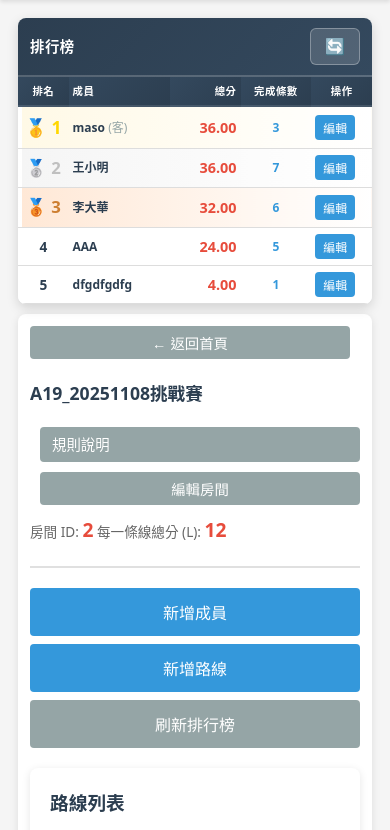
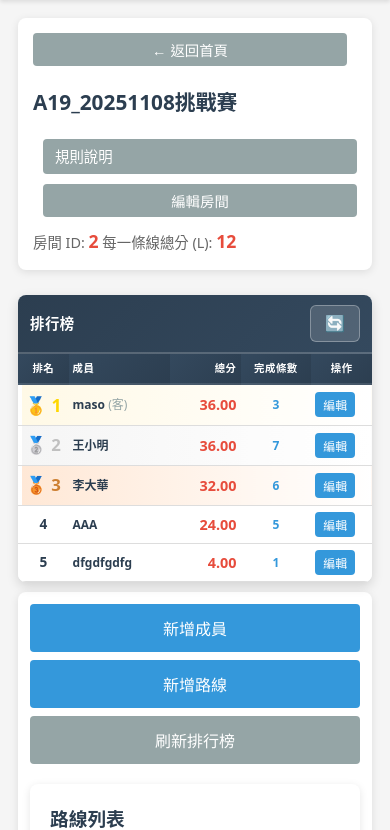
Before and after one commit to Kaimin018/Climbing_score_counter, a Django app: page /leaderboard/2/ in a window 390 px wide. Shown: the part 132-962 px from the top of the page. Run offline with Django 4.2, Linux system fonts and the light colour scheme; data comes from the database, SQL or seed files in the repository.

Commit message:
feat: add mobile room header for leaderboard and adjust styles
- Introduced a new mobile-specific room header in `leaderboard.html` to enhance user experience on mobile devices, displaying room information prominently.
- Updated CSS in `style.css` to hide the desktop room header on mobile and style the mobile header for better visibility and usability.
- Implemented JavaScript updates to synchronize room information between desktop and mobile views, ensuring consistent data display.

```diff
--- a/static/css/style.css
+++ b/static/css/style.css
@@ -350,6 +350,11 @@ body {
     height: auto;
     border-radius: 4px;
     box-shadow: 0 2px 4px rgba(0,0,0,0.1);
+}
+
+/* 桌面端隱藏移動端標題 */
+.room-header-mobile {
+    display: none;
 }
 
 .room-header {
@@ -1526,8 +1531,48 @@ tbody tr:hover {
         padding: 15px;
     }
 
+    /* 移動端房間標題（顯示在排行榜上方） */
+    .room-header-mobile {
+        display: block;
+        background: white;
+        border-radius: 8px;
+        padding: 15px;
+        box-shadow: 0 2px 8px rgba(0,0,0,0.1);
+        order: -2; /* 顯示在排行榜之前 */
+        margin-bottom: 15px;
+    }
+
+    .room-header-mobile .header-top {
+        flex-direction: column;
+        gap: 10px;
+        align-items: stretch;
+    }
+
+    .room-header-mobile .header-top h2 {
+        font-size: 1.3rem;
+        margin: 10px 0;
+        color: #2c3e50;
+    }
+
+    .room-header-mobile .room-info {
+        flex-direction: column;
+        gap: 8px;
+        font-size: 0.9rem;
+        margin-top: 10px;
+        color: #666;
+    }
+
+    .room-header-mobile .room-info span {
+        margin-left: 0 !important;
+    }
+
+    .room-header-mobile .room-info strong {
+        color: #e74c3c;
+        font-size: 1.1rem;
+    }
+
     .room-header {
-        margin-bottom: 20px;
+        display: none; /* 移動端隱藏桌面版標題 */
     }
 
     .header-top {
--- a/templates/leaderboard.html
+++ b/templates/leaderboard.html
@@ -5,6 +5,26 @@
 
 {% block content %}
 <div class="leaderboard-layout">
+    <!-- 移動端房間標題（顯示在排行榜上方） -->
+    <div class="room-header-mobile" id="roomHeaderMobile">
+        <div class="header-top">
+            <button class="btn btn-secondary btn-small" onclick="goHome()" style="margin-right: 10px;">
+                ← 返回首頁
+            </button>
+            <h2 id="roomNameMobile" style="flex: 1;">載入中...</h2>
+            <a href="/rules/" class="btn btn-secondary btn-small" style="margin-left: 10px; text-decoration: none; display: inline-block;">
+                規則說明
+            </a>
+            <button class="btn btn-secondary btn-small" onclick="showEditRoomModal()" style="margin-left: 10px;">
+                編輯房間
+            </button>
+        </div>
+        <div class="room-info">
+            <span>房間 ID: <strong id="roomIdDisplayMobile">-</strong></span>
+            <span style="margin-left: 20px;">每一條線總分 (L): <strong id="standardLineScoreMobile">-</strong></span>
+        </div>
+    </div>
+
     <!-- 左側主內容區 -->
     <div class="main-content">
         <div class="leaderboard-container">
@@ -493,6 +513,11 @@
         document.getElementById('roomName').textContent = roomInfo.name;
         document.getElementById('roomIdDisplay').textContent = roomInfo.id;
         document.getElementById('standardLineScore').textContent = roomInfo.standard_line_score;
+
+        // 同時更新移動端房間標題
+        document.getElementById('roomNameMobile').textContent = roomInfo.name;
+        document.getElementById('roomIdDisplayMobile').textContent = roomInfo.id;
+        document.getElementById('standardLineScoreMobile').textContent = roomInfo.standard_line_score;
 
         // 更新編輯房間表單的預設值
         document.getElementById('editRoomId').value = roomInfo.id;
@@ -1042,6 +1067,10 @@
                 closeEditRoomModal();
                 refreshLeaderboard(true);
                 showToast('房間更新成功！', 'success');
+                // 同步更新移動端標題
+                if (data.name) {
+                    document.getElementById('roomNameMobile').textContent = data.name;
+                }
             } else {
                 showToast('更新失敗: ' + JSON.stringify(data), 'error');
             }
```
